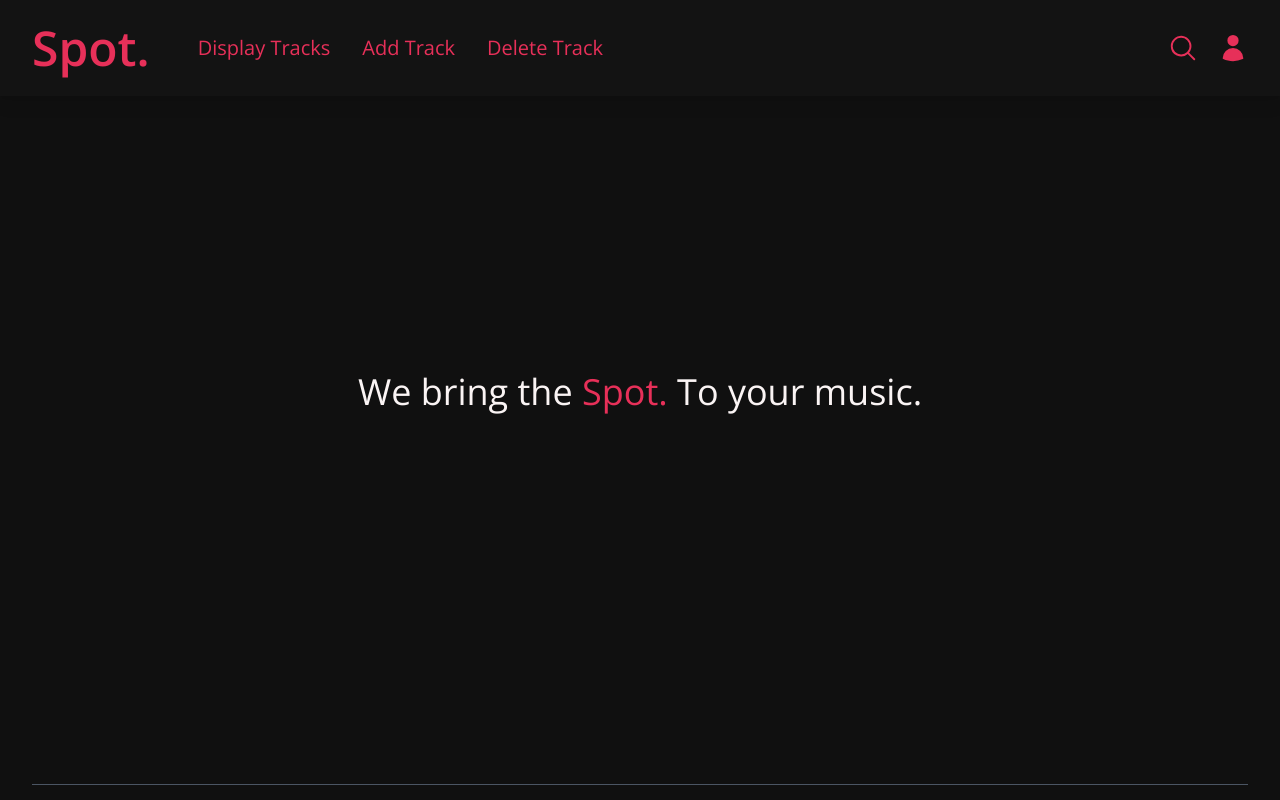
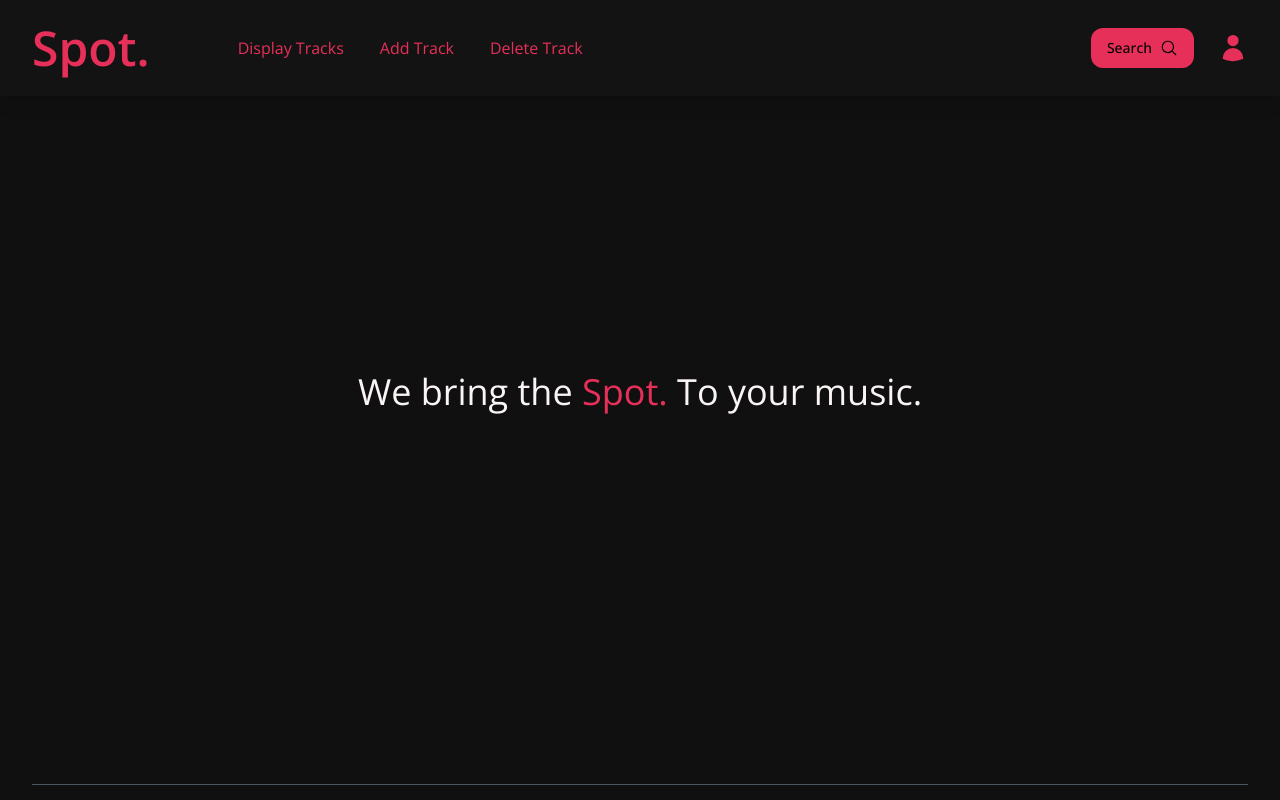
Before and after one commit to shaharyair/Spot-Frontend, a Next.js app: page / in a window 1280 px wide. Shown: the top 800 px of the page. Built offline with nearby package versions, Linux system fonts and the light colour scheme.

Commit message:
fix: improved styling

```diff
--- a/components/navbar.jsx
+++ b/components/navbar.jsx
@@ -9,6 +9,7 @@ import {
   FaFacebookSquare,
 } from "react-icons/fa";
 import Link from "next/link";
+import { Button } from "./ui/button";
 
 function Navbar() {
   const [openMobileNavbar, setOpenMobileNavbar] = useState(false);
@@ -18,7 +19,7 @@ function Navbar() {
   };
 
   useEffect(() => {
-    const closeOnResize = () => {
+    const closeMobileNavbarOnResize = () => {
       if (window.innerWidth >= 1024) {
         setOpenMobileNavbar(false);
       }
@@ -44,12 +45,12 @@ function Navbar() {
 
     document.addEventListener("click", handleLinkClick);
     document.addEventListener("click", handleOutsideClick);
-    window.addEventListener("resize", closeOnResize);
+    window.addEventListener("resize", closeMobileNavbarOnResize);
 
     return () => {
       document.removeEventListener("click", handleLinkClick);
       document.removeEventListener("click", handleOutsideClick);
-      window.removeEventListener("resize", closeOnResize);
+      window.removeEventListener("resize", closeMobileNavbarOnResize);
     };
   }, [openMobileNavbar]);
 
@@ -78,7 +79,7 @@ function Navbar() {
             } top-24 h-screen w-3/4 md:w-1/2 -translate-x-1/3 md:-translate-x-full transition-mobilenavbar lg:transition-none duration-500 bg-navbarBlack2  px-10 pt-10 lg:static lg:order-2 lg:mr-auto lg:h-auto lg:w-auto lg:translate-x-0 lg:bg-transparent lg:p-0`}
           >
             <nav className='mb-40 lg:m-0'>
-              <ul className='flex flex-col items-start justify-center gap-3 text-left text-lg lg:text-xl text-bpmPink lg:flex-row lg:items-center lg:gap-4 lg:text-center'>
+              <ul className='flex flex-col items-start justify-center gap-3 text-left text-sm lg:text-base text-bpmPink lg:flex-row lg:items-center lg:gap-5 lg:text-center'>
                 <li>
                   <Link
                     href='/tracks'
@@ -105,13 +106,13 @@ function Navbar() {
                 </li>
               </ul>
             </nav>
-            <Link href='/account' className='inline-block lg:hidden'>
-              <div className='mb-10 flex items-center gap-3 text-bpmPink hover:text-white transition-colors duration-200'>
+            <Link href='/' className='inline-block lg:hidden'>
+              <div className='mb-10 flex items-center gap-3 text-bpmPink hover:text-white transition-colors duration-200 text-sm'>
                 <HiUser className='text-2xl' />
-                <p className='text-lg'>Sign In</p>
+                <p>Sign In</p>
               </div>
             </Link>
-            <div className='flex gap-4 lg:hidden text-3xl text-bpmPink'>
+            <div className='flex gap-4 lg:hidden text-2xl text-bpmPink'>
               <Link href='/'>
                 <FaInstagram className=' hover:text-white transition-colors duration-200' />
               </Link>
@@ -126,16 +127,19 @@ function Navbar() {
               </Link>
             </div>
           </div>
-          <Link href='/' className='ml-6 lg:ml-0 lg:mr-10'>
+          <Link href='/' className='ml-6 lg:ml-0 lg:mr-20'>
             <h1 className='text-4xl lg:text-5xl font-semibold text-bpmPink'>
               Spot.
             </h1>
           </Link>
-          <div className='flex items-center justify-center gap-5 lg:order-3 text-2xl text-bpmPink lg:text-3xl'>
+          <div className='flex items-center justify-center gap-6 lg:order-3 text-2xl text-bpmPink lg:text-3xl'>
             <Link href='/search'>
-              <HiMagnifyingGlass className='hover:text-white transition-colors duration-200' />
+              <Button className='bg-bpmPink rounded-xl text-black hover:bg-white duration-200 justify-center p-4 items-center gap-2 hidden lg:flex'>
+                Search <HiMagnifyingGlass className='text-lg' />
+              </Button>
+              <HiMagnifyingGlass className='lg:hidden hover:text-white transition-colors duration-200' />
             </Link>
-            <Link href='/account'>
+            <Link href='/'>
               <HiUser className='hover:text-white transition-colors duration-200' />
             </Link>
           </div>
```
